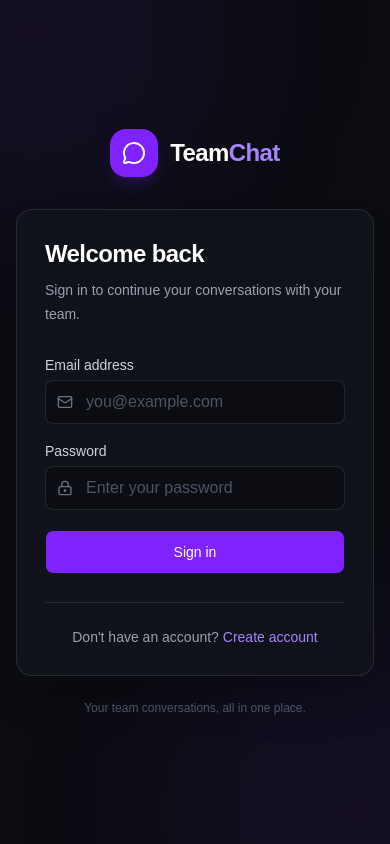
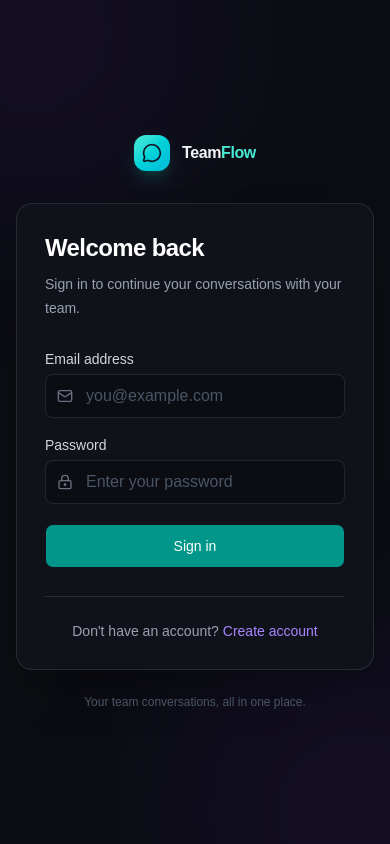
Before and after one commit to soosan1365/team-chat, a Next.js app in the folder frontend/: page /login in a window 390 px wide. Built offline with nearby package versions, Linux system fonts and the light colour scheme.

Commit message:
feat:"style: improve chat UI and responsive layout"

```diff
--- a/frontend/src/app/login/page.tsx
+++ b/frontend/src/app/login/page.tsx
@@ -42,12 +42,12 @@ export default function LoginPage() {
 
       <div className="relative w-full max-w-md">
         <div className="mb-8 flex items-center justify-center gap-3">
-          <div className="flex h-12 w-12 items-center justify-center rounded-2xl bg-violet-600 shadow-lg shadow-violet-600/20">
-            <MessageCircle className="h-6 w-6 text-white" />
+          <div className="flex h-9 w-9 items-center justify-center rounded-xl bg-gradient-to-br from-teal-300 to-cyan-500 shadow-lg shadow-teal-500/20 transition-transform duration-300 group-hover:rotate-[-6deg] group-hover:scale-105 sm:h-10 sm:w-10">
+            <MessageCircle className="h-5 w-5 text-[#0D1726]" />
           </div>
-          <span className="text-2xl font-semibold tracking-tight">
-            Team<span className="text-violet-400">Chat</span>
-          </span>
+          <h1 className="text-base font-bold tracking-tight text-slate-100 sm:text-lg">
+            Team<span className="text-teal-300">Flow</span>
+          </h1>
         </div>
 
         <section className="rounded-2xl border border-white/10 bg-[#11131B]/95 p-7 shadow-2xl shadow-black/30 sm:p-9">
@@ -111,7 +111,7 @@ export default function LoginPage() {
             <Button
               type="submit"
               disabled={loginMutation.isPending}
-              className="h-11 w-full bg-violet-600 font-medium text-white hover:bg-violet-500"
+              className="h-11 w-full bg-teal-600 font-medium text-white hover:bg-violet-500"
             >
               {loginMutation.isPending ? "Signing in..." : "Sign in"}
             </Button>
--- a/frontend/src/app/page.tsx
+++ b/frontend/src/app/page.tsx
@@ -6,6 +6,7 @@ import ChatWindow from "../components/chat/ChatWindow";
 import Navbar from "../components/layout/Navbar";
 import Sidebar from "../components/layout/Sidebar";
 import { useCurrentUser } from "../hooks/useCurrentUse";
+import ChatStatus from "../components/chat/ChatStatus";
 
 export default function Home() {
   const router = useRouter();
@@ -21,8 +22,8 @@ export default function Home() {
 
     setIsRoomRestored(true);
   }, []);
+
   const { data, isPending } = useCurrentUser();
-
   const currentUser = data?.user ?? null;
 
   function handleSelectRoom(roomId: string | null) {
@@ -39,17 +40,23 @@ export default function Home() {
       sessionStorage.removeItem("selectedRoomId");
     }
   }
+
   return (
-    <main className="flex h-screen flex-col overflow-hidden bg-[#0B0D12] p-3 md:p-4">
+    <main className="flex h-dvh flex-col overflow-hidden bg-[#0B0D12] p-2 sm:p-3 lg:p-4">
       <Navbar />
 
-      <div className="mt-4 flex min-h-0 flex-1 overflow-hidden rounded-2xl">
-        <Sidebar
-          selectedRoomId={selectedRoomId}
-          onSelectRoom={handleSelectRoom}
-        />
+      <div className="mt-2 flex min-h-0 flex-1 flex-col gap-2 overflow-hidden sm:mt-3 sm:gap-3 md:flex-row md:gap-0">
+        {/* Sidebar */}
 
-        <div className="hidden min-h-0 min-w-0 flex-1 md:flex">
+        <div className="flex h-[62%] min-h-0 w-full shrink-0 overflow-hidden rounded-xl md:h-full md:w-[320px] md:rounded-none">
+          <Sidebar
+            selectedRoomId={selectedRoomId}
+            onSelectRoom={handleSelectRoom}
+          />
+        </div>
+
+        {/* Chat */}
+        <section className="flex min-h-0 min-w-0 flex-1 overflow-hidden rounded-xl md:rounded-l-none md:rounded-r-xl">
           {isPending || !isRoomRestored ? (
             <div className="flex flex-1 items-center justify-center text-sm text-gray-400">
               Checking your session...
@@ -60,11 +67,13 @@ export default function Home() {
               currentUserId={currentUser.id}
             />
           ) : (
-            <div className="flex flex-1 items-center justify-center text-sm text-gray-400">
-              Please log in to access the chat.
-            </div>
+            <ChatStatus
+              type="empty"
+              title="Start the conversation"
+              description="Please log in to access the chat.!"
+            />
           )}
-        </div>
+        </section>
       </div>
     </main>
   );
--- a/frontend/src/app/register/page.tsx
+++ b/frontend/src/app/register/page.tsx
@@ -43,12 +43,12 @@ export default function RegisterPage() {
 
       <div className="relative w-full max-w-md">
         <div className="mb-8 flex items-center justify-center gap-3">
-          <div className="flex h-12 w-12 items-center justify-center rounded-2xl bg-violet-600 shadow-lg shadow-violet-600/20">
-            <MessageCircle className="h-6 w-6 text-white" />
+        <div className="flex h-9 w-9 items-center justify-center rounded-xl bg-gradient-to-br from-teal-300 to-cyan-500 shadow-lg shadow-teal-500/20 transition-transform duration-300 group-hover:rotate-[-6deg] group-hover:scale-105 sm:h-10 sm:w-10">
+            <MessageCircle className="h-5 w-5 text-[#0D1726]" />
           </div>
-          <span className="text-2xl font-semibold tracking-tight">
-            Team<span className="text-violet-400">Chat</span>
-          </span>
+          <h1 className="text-base font-bold tracking-tight text-slate-100 sm:text-lg">
+            Team<span className="text-teal-300">Flow</span>
+          </h1>
         </div>
 
         <section className="rounded-2xl border border-white/10 bg-[#11131B]/95 p-7 shadow-2xl shadow-black/30 sm:p-9">
@@ -66,7 +66,6 @@ export default function RegisterPage() {
             autoComplete="off"
             className="space-y-5"
           >
-            {" "}
             <div className="space-y-2">
               <Label htmlFor="name" className="text-gray-300">
                 Full name
@@ -140,7 +139,7 @@ export default function RegisterPage() {
             <Button
               type="submit"
               disabled={registerMutation.isPending || success}
-              className="h-11 w-full bg-violet-600 font-medium text-white hover:bg-violet-500"
+              className="h-11 w-full bg-teal-600 font-medium text-white hover:bg-violet-500"
             >
               {registerMutation.isPending
                 ? "Creating account..."
--- a/frontend/src/components/chat/ChatHeader.tsx
+++ b/frontend/src/components/chat/ChatHeader.tsx
@@ -1,9 +1,5 @@
 "use client";
 
-import { Phone, Video, MoreVertical, Search } from "lucide-react";
-import { UsersRound } from "lucide-react";
-import { Avatar, AvatarFallback } from "@/components/ui/avatar";
-import { Button } from "@/components/ui/button";
 import { useRooms } from "@/src/hooks/useRooms";
 
 type ChatHeaderProps = {
@@ -15,14 +11,8 @@ export default function ChatHeader({ roomId }: ChatHeaderProps) {
   const room = rooms?.find((item) => item.id === roomId);
 
   return (
-    <header className="flex h-20 items-center justify-between border-b border-white/10 bg-[#111318] px-6">
+    <header className="flex h-20 items-center justify-between border-b border-white/10 bg-[#01050c] px-6">
       <div className="flex min-w-0 items-center gap-3">
-        <Avatar className="h-11 w-11">
-          <AvatarFallback className="bg-indigo-500 text-white">
-            <UsersRound className="h-5 w-5" />
-          </AvatarFallback>
-        </Avatar>
-
         <div className="min-w-0">
           <h2 className="truncate font-semibold text-white">
             {room?.name ?? "Loading room..."}
@@ -31,11 +21,7 @@ export default function ChatHeader({ roomId }: ChatHeaderProps) {
         </div>
       </div>
 
-      <div className="flex items-center gap-1">
-        {/* <Button variant="ghost" size="icon" aria-label="More options" className="text-gray-400 hover:bg-white/10 hover:text-white">
-          <MoreVertical className="h-5 w-5" />
-        </Button> */}
-      </div>
+      <div className="flex items-center gap-1"></div>
     </header>
   );
 }
--- a/frontend/src/components/chat/ChatStatus.tsx
+++ b/frontend/src/components/chat/ChatStatus.tsx
@@ -32,10 +32,10 @@ export default function ChatStatus({
   const isError = type === "error";
 
   return (
-    <div className="flex min-h-[240px] flex-1 items-center justify-center overflow-hidden bg-[#0B0D12] px-5 py-8">
+    <div className="flex min-h-[240px] flex-1 items-center justify-center overflow-hidden bg-[#030814] px-5 py-8">
       <div className="relative flex max-w-sm flex-col items-center text-center">
         {/* Decorative glow */}
-        <div className="absolute top-2 h-24 w-24 rounded-full bg-violet-600/20 blur-3xl" />
+        <div className="absolute top-2 h-24 w-24 rounded-full bg-violet-900/10 blur-3xl" />
 
         {/* Icon container */}
         <div className="relative mb-6 flex h-20 w-20 items-center justify-center rounded-3xl border border-violet-400/20 bg-gradient-to-br from-violet-500/15 to-indigo-500/5 shadow-[0_0_40px_rgba(139,92,246,0.12)]">
```
